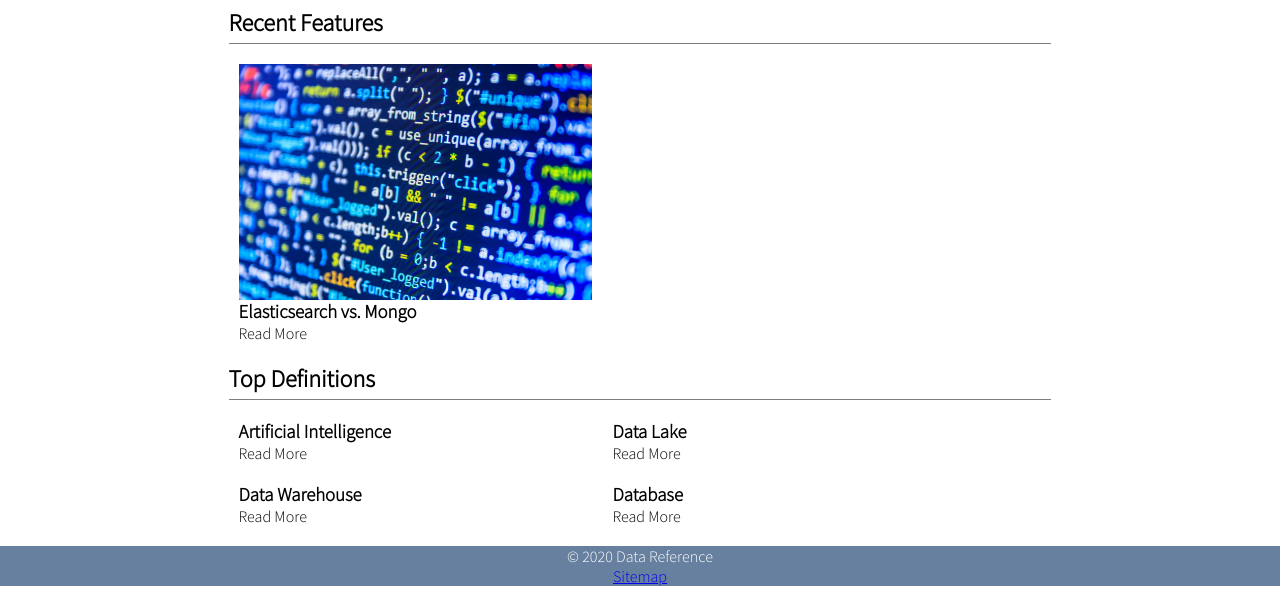
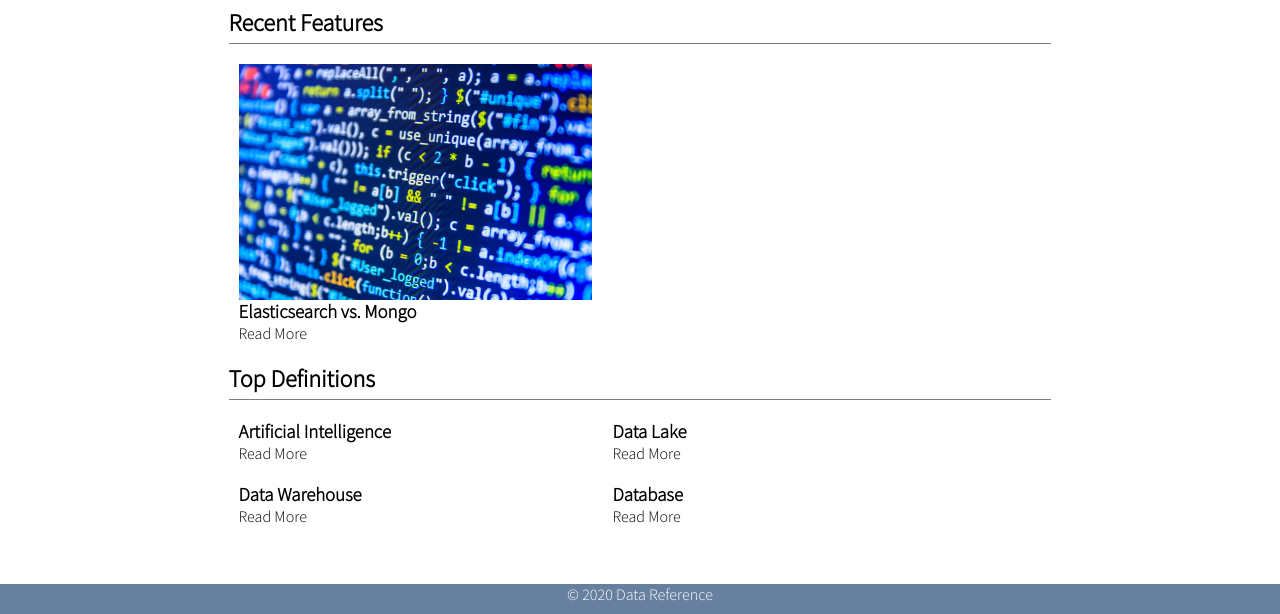
Before and after one commit to bdkiran/datarise, a Gatsby site: page / in a window 1280 px wide. Shown: the part 206-820 px from the top of the page. Built offline with nearby package versions, Linux system fonts and the light colour scheme; Gatsby itself is replaced by a stand-in of ours.

Commit message:
fixed formating

```diff
--- a/src/components/layout.css
+++ b/src/components/layout.css
@@ -12,6 +12,7 @@ body {
 
 .mainContainer {
   display: flex;
+  min-height: 85vh;
 }
 
 .mainInnerSide {
--- a/src/components/navigation/footer.js
+++ b/src/components/navigation/footer.js
@@ -7,8 +7,6 @@ import { Link, navigate } from "gatsby"
 const Footer = ({siteTitle}) => (
     <footer>
         © {new Date().getFullYear() + " "+ siteTitle }
-        <br/>
-        <Link to="/sitemap.xml">Sitemap</Link>
     </footer>
 )
 
--- a/src/components/navigation/footer.module.css
+++ b/src/components/navigation/footer.module.css
@@ -3,4 +3,5 @@ footer {
     text-align: center;
     background-color: rgba(103, 128, 159, 1);
     color: white;
+    height: 30px;
 }
```
